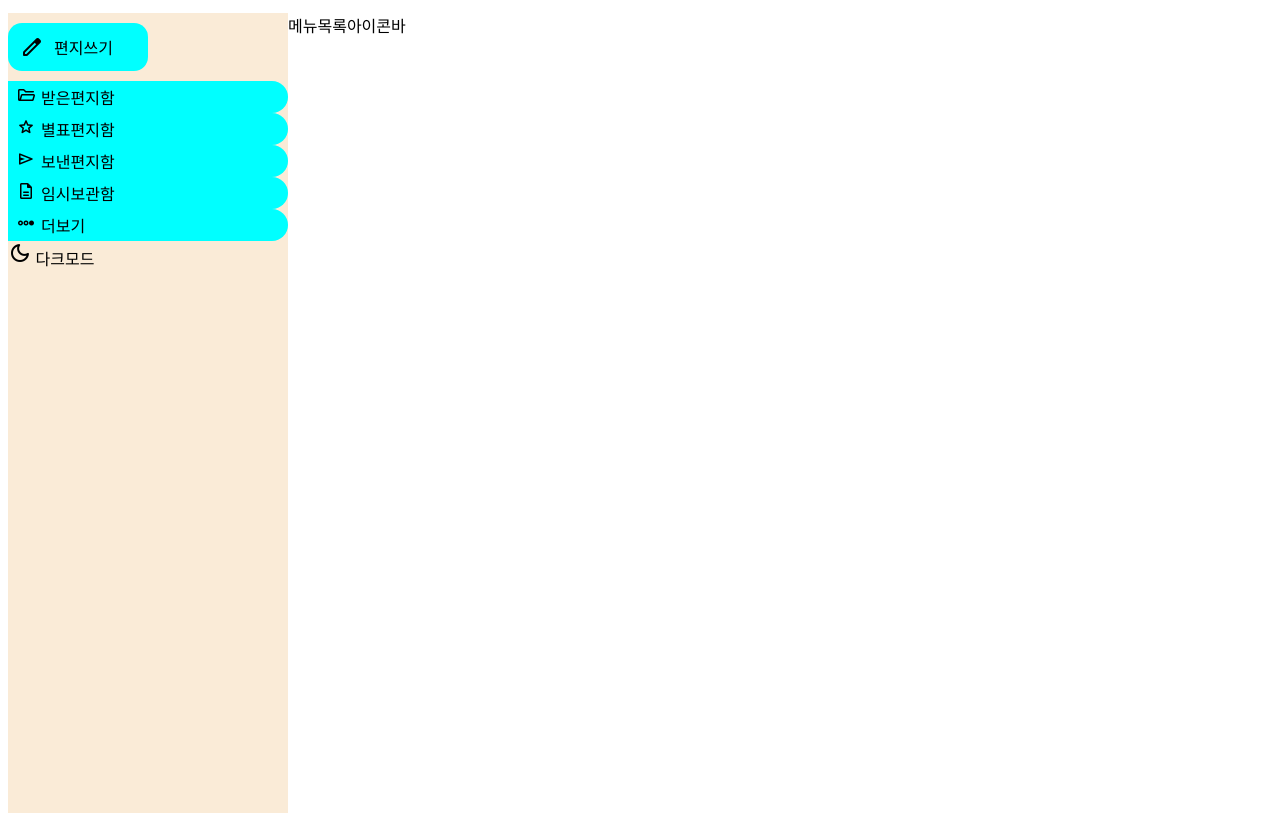
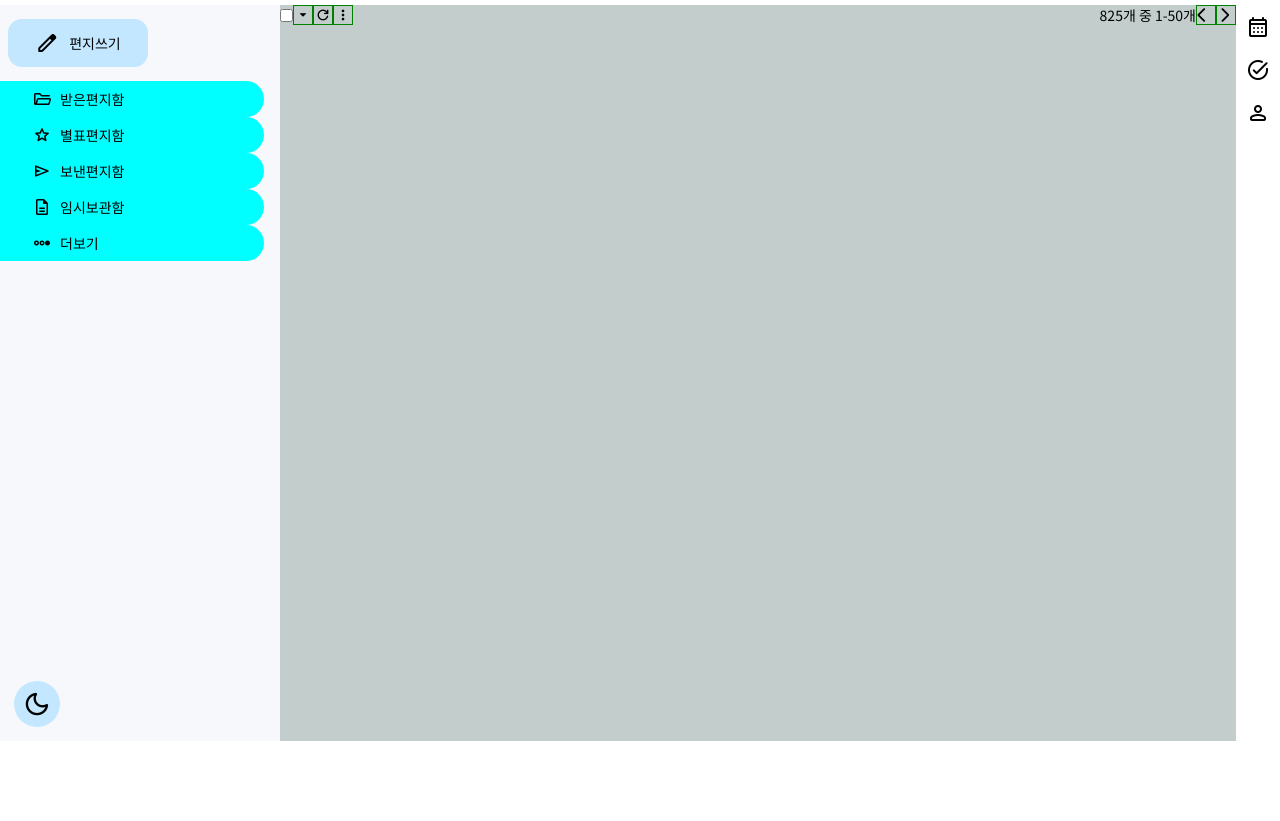
Before and after one commit to ssowem/email-template, a plain HTML site: page index.html in a window 1280 px wide. Shown: the part 59-880 px from the top of the page. After the commit the page ends 800 px from the top, so only its background shows below. Drawn offline with nearby package versions, Linux system fonts and the light colour scheme.

Commit message:
feat: 메뉴목록 상단 툴바 추가

```diff
--- a/index.html
+++ b/index.html
@@ -108,16 +108,87 @@
                 </div>
 
                 <div class="nav__bottom">
-                    <div class="bottom__dark-mode">
-                        <span class="material-symbols-rounded dark-mode">
+                    <button class="bottom__dark-mode">
+                        <span class="dark-mode__icon material-symbols-rounded">
                             dark_mode
-                        </span> <span class="menu-text">다크모드</span>
-                    </div>
+
+                    </button>
                 </div>
             </div>
 
-            <div class="main__mail-list">메뉴목록</div>
-            <div class="main__side-bar">아이콘바</div>
+            <div class="main__mail-list">
+                <div class="mail-list__top">
+                    <div class="top__toolbar">
+                        <div class="toobar__item">
+
+                            <input type="checkbox">
+
+
+                            <button>
+                                <span class="material-symbols-rounded">
+                                    arrow_drop_down
+                                </span>
+                            </button>
+                        </div>
+                        <div class="toobar__item">
+                            <button>
+                                <span class="material-symbols-rounded">
+                                    refresh
+                                </span>
+                            </button>
+                        </div>
+                        <div class="toobar__item">
+                            <button>
+                                <span class="material-symbols-rounded">
+                                    more_vert
+                                </span>
+                            </button>
+                        </div>
+                    </div>
+                    <div class="top__toolbar">
+                        <div class="toobar__item">
+                            <span class="text">
+                                825개 중 1-50개
+                            </span>
+                        </div>
+                        <div class="toobar__item">
+                            <button>
+                                <span class="material-symbols-rounded">
+                                    arrow_back_ios
+                                </span>
+                            </button>
+                        </div>
+                        <div class="toobar__item">
+                            <button>
+                                <span class="material-symbols-rounded">
+                                    arrow_forward_ios
+                                </span>
+                            </button>
+                        </div>
+                    </div>
+                </div>
+
+                <div class="mail-list__content">
+
+                </div>
+            </div>
+            <div class="main__side-bar">
+                <button>
+                    <span class="material-symbols-rounded">
+                        calendar_month
+                    </span>
+                </button>
+                <button>
+                    <span class="material-symbols-rounded">
+                        task_alt
+                    </span>
+                </button>
+                <button>
+                    <span class="material-symbols-rounded">
+                        person
+                    </span>
+                </button>
+            </div>
 
         </section>
 
--- a/style.css
+++ b/style.css
@@ -1,5 +1,6 @@
 * {
     font-family: "Noto Sans KR", serif;
+    font-weight: 400;
     overflow: hidden;
     margin: 0;
     padding: 0;
@@ -18,6 +19,12 @@ button {
 }
 
 
+.wrap {
+    display: flex;
+    flex-direction: column;
+    height: 100vh;
+}
+
 .header {
     display: flex;
     padding: 8px;
@@ -28,7 +35,7 @@ button {
 .header__menu {
     min-width: 280px;
     display: flex;
-    background-color: aliceblue;
+    background-color: #f6f8fc;
     align-items: center;
     gap: 4px;
 }
@@ -127,56 +134,144 @@ input[type="search"]:focus {
 /* main 영역 */
 
 .main {
+    flex-grow: 1;
     display: flex;
-    padding: 8px;
+    /* padding: 8px; */
 }
+
 .main__nav {
-    background-color: antiquewhite;
+    background-color: #f6f8fc;
     min-width: 280px;
-    height: 100vh;
+    height: 100%;
+    display: flex;
+    flex-direction: column;
+    justify-content: space-between;
 
 }
+
 .nav__send {
-    margin: 10px 0;
+    margin: 14px 0;
+    padding: 0 0 0 8px;
 }
 
 .send__button {
     width: 140px;
     padding: 12px;
-    background-color: aqua;
+    background-color: #c2e7ff;
     border-radius: 14px;
     display: flex;
     align-items: center;
+    justify-content: center;
 }
 
-.send__button .send__icon, .send__text{
+.send__icon, .send__text{
     vertical-align: middle;
 }
 
-.send__button .send__icon {
+.send__icon {
     margin-right: 10px;
 }
 
+.send__text {
+    font-size: 14px;
+}
 
-/* 좌측 메뉴 리스트 */
+/* 좌측 메뉴 영역 */
 .nav__menu-list {
-
+    flex-grow: 1;
+    /* 남은 공간 채움 */
 }
 
 .menu-list__item {
  display: flex;
- gap:5px;
- padding: 4px 8px;
+ align-items: center;
+ gap: 8px;
+ padding: 8px 8px 8px 32px;
+ margin: 0 16px 0 0;
  background-color: aqua;
  border-radius: 0 20px 20px 0;;
  font-size: 16px;
 }
 
 .item__icon {
-    font-size:20px;;
+    font-size:20px;
 }
 
+.item__text {
+    font-size: 14px;
+}
+
+/* 좌측 하단 다크모드 */
 .nav__bottom {
-    /* display: flex; */
-    align-items: flex-end;
+
+    /* justify-content: center; */
+    padding: 14px;
 }
+
+.bottom__dark-mode {
+    display: flex;
+    align-items: center;
+    background-color: #c2e7ff;
+    border-radius: 50%;
+    padding: 8px;
+
+}
+
+.dark-mode__icon {
+    font-size: 30px;
+}
+
+
+.main__mail-list {
+    background-color: #c3cecc;
+    flex-grow: 1;
+}
+
+
+.mail-list__top {
+    display: flex;
+    justify-content: space-between;
+}
+
+.top__toolbar {
+    display: flex;
+/* align-items: center; */
+}
+
+.toobar__item {
+    display: flex;
+    align-items: center;
+}
+
+.toobar__item .text {
+    font-size: 14px;
+}
+
+.toobar__item > button {
+    display: flex;
+    align-items: center;
+}
+
+.toobar__item > button > span {
+    font-size: 18px;
+    border: 1px solid green;
+}
+
+
+
+.toobar__item{
+
+}
+
+.toobar__item button span{
+
+
+}
+
+/* 우측 사이드바 */
+.main__side-bar {
+    display: flex;
+    flex-direction: column;
+    padding: 10px;
+    gap: 14px;
+}
```
